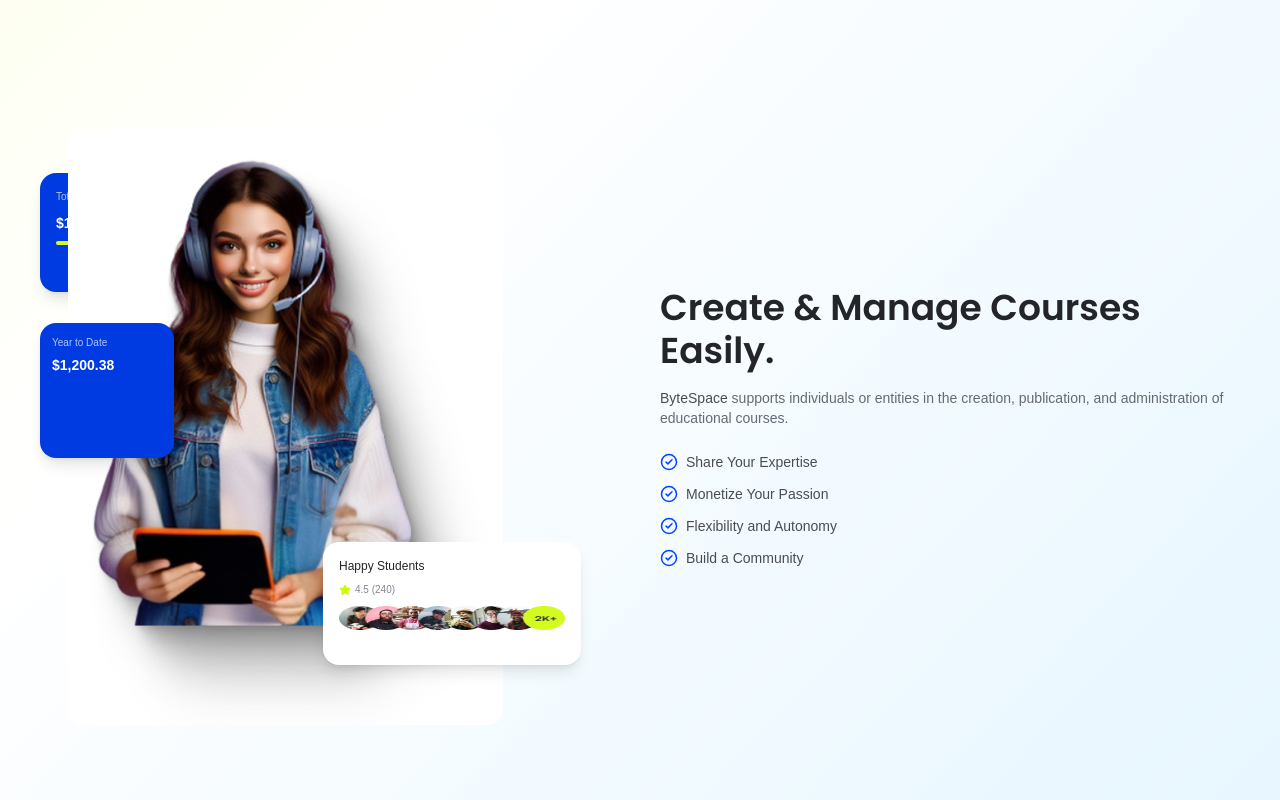
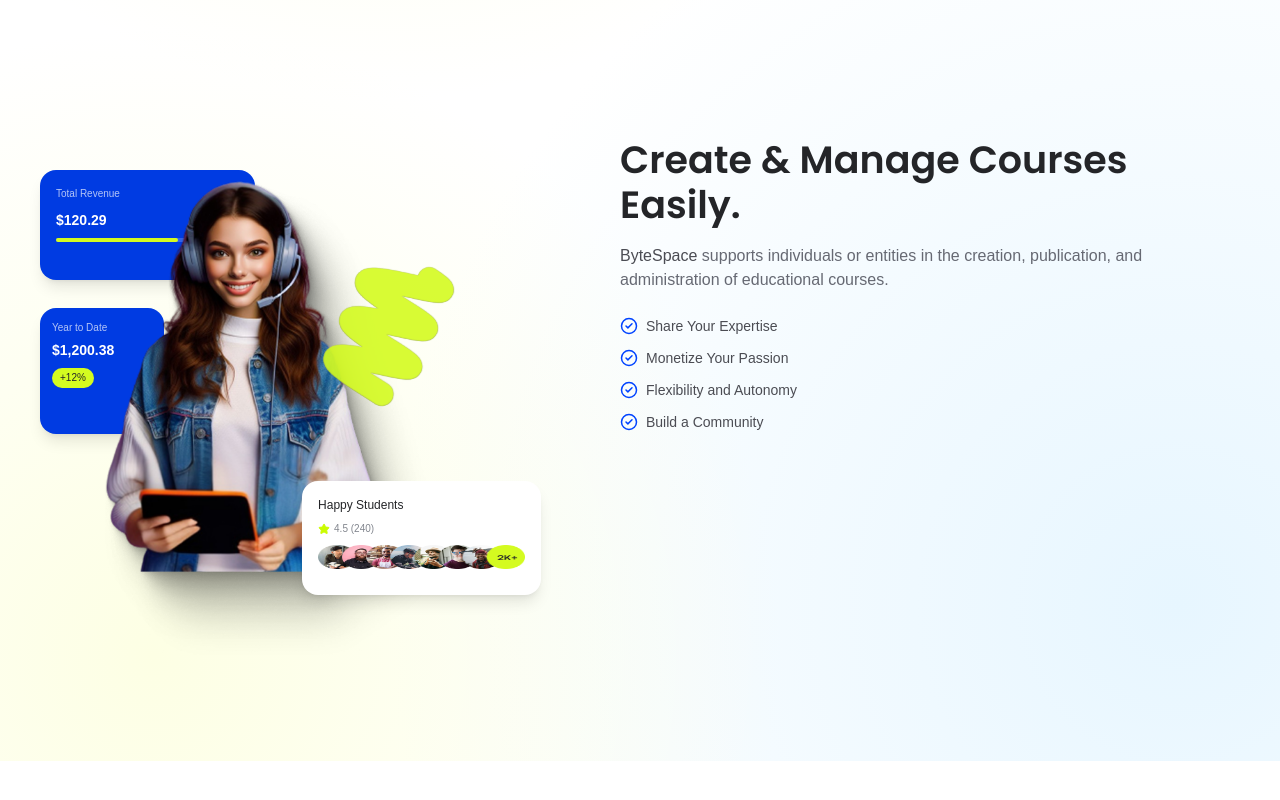
Before and after one commit to Laboni108/bytespace-new, a React (Vite) app: page / in a window 1280 px wide. Shown: the part 3080-3880 px from the top of the page. Built offline with nearby package versions, Linux system fonts and the light colour scheme; a web font is replaced by a local one.

Commit message:
fix: card layering, missing badge, text sizing, squiggle visibility, and gradient

```diff
--- a/src/components/sections/Growth.jsx
+++ b/src/components/sections/Growth.jsx
@@ -1,6 +1,6 @@
 import { CheckCircle2, Star } from "lucide-react";
 import heroPhoto from "../../assets/images/hero-photo.png";
-import growthPhoto2 from "../../assets/images/growth-photo-2.jpg";
+import growthPhoto2 from "../../assets/images/growth-photo-2.png";
 import squiggleLime from "../../assets/images/squiggle-lime.svg";
 import course1 from "../../assets/images/course-1.jpg";
 import avatars from "../../assets/images/avatars.png";
@@ -18,8 +18,6 @@ const checklist = [
   "Build a Community",
 ];
 
-// Converts Figma's Left/Top/Width/Height into % of a given stage size,
-// so everything scales together at any screen width.
 const posIn = (stageW, stageH) => (leftPx, topPx, widthPx, heightPx) => ({
   left: `${(leftPx / stageW) * 100}%`,
   top: `${(topPx / stageH) * 100}%`,
@@ -32,7 +30,16 @@ const femalePos = posIn(541, 596);
 
 export default function Growth() {
   return (
-    <section className="bg-gradient-to-br from-lime-50 via-white via-40% to-primary-50 py-20">
+    <section
+      className="py-20"
+      style={{
+        background:
+          "radial-gradient(circle at 30% 5%, #fdffe4 0%, transparent 38%), " +
+          "radial-gradient(circle at 12% 92%, #fdffe4 0%, transparent 38%), " +
+          "radial-gradient(circle at 92% 88%, #e7f6ff 0%, transparent 48%), " +
+          "#ffffff",
+      }}
+    >
       <div className="mx-auto flex max-w-[1200px] flex-col gap-24 px-5 xl:px-0">
         {/* Row 1: text (574px) + photo stage (621px), gap 63px */}
         <div className="flex flex-col items-center gap-10 lg:flex-row lg:items-center lg:gap-[63px]">
@@ -62,11 +69,11 @@ export default function Growth() {
           {/* Visual stage: 621 x 552 */}
           <div
             className="relative w-full lg:min-w-0 lg:max-w-[621px] lg:flex-1"
-             style={{ aspectRatio: "621 / 552" }}
-                >
-            {/* Mini course card peeking out behind the photo */}
+            style={{ aspectRatio: "621 / 552" }}
+          >
+            {/* Mini course card, behind everything */}
             <div
-              className="absolute overflow-hidden rounded-2xl border border-shuttle-200 bg-white"
+              className="absolute z-0 overflow-hidden rounded-2xl border border-shuttle-200 bg-white"
               style={malePos(0, 0, 373, 384)}
             >
               <img src={course1} alt="" className="h-1/2 w-full object-cover" />
@@ -82,8 +89,7 @@ export default function Growth() {
               </div>
             </div>
 
-            <img src={squiggleLime} alt="" className="absolute hidden opacity-90 sm:block" style={malePos(406, 67, 215, 215)} />
-
+            {/* Photo, middle layer */}
             <img
               src={heroPhoto}
               alt="Student learning online"
@@ -91,6 +97,7 @@ export default function Growth() {
               style={malePos(22, 12, 577, 540)}
             />
 
+            {/* Learning Progress card */}
             <div
               className="absolute z-20 flex flex-col gap-2 rounded-2xl bg-white/95 p-4 shadow-lg backdrop-blur"
               style={malePos(345, 213, 232, 138)}
@@ -101,15 +108,23 @@ export default function Growth() {
                 <div className="h-1.5 w-[55%] rounded-full bg-lime-400" />
               </div>
             </div>
+
+            {/* Squiggle, topmost — sits in front of the white card */}
+            <img
+              src={squiggleLime}
+              alt=""
+              className="absolute z-30 hidden opacity-90 sm:block"
+              style={malePos(406, 67, 215, 215)}
+            />
           </div>
         </div>
 
-        {/* Row 2: photo stage (541px) + text (580px), gap 79px */}
-        <div className="flex flex-col items-center gap-10 lg:flex-row-reverse lg:items-center lg:gap-[79px]">
-          <div className="flex w-full flex-col gap-6 lg:w-[580px] lg:shrink-0">
+        {/* Row 2: photo stage (541px) + text (620px), gap 79px, top-aligned */}
+        <div className="flex flex-col items-center gap-10 lg:flex-row-reverse lg:items-start lg:gap-[79px]">
+          <div className="flex w-full flex-col gap-6 pt-2 lg:w-[620px] lg:shrink-0">
             <div>
-              <h2 className="text-[28px] sm:text-[36px]">Create &amp; Manage Courses Easily.</h2>
-              <p className="mt-4 text-sm text-shuttle-500">
+              <h2 className="text-[30px] sm:text-[38px]">Create &amp; Manage Courses Easily.</h2>
+              <p className="mt-4 text-base text-shuttle-500">
                 <span className="font-medium text-shuttle-700">ByteSpace</span>{" "}
                 supports individuals or entities in the creation, publication,
                 and administration of educational courses.
@@ -128,17 +143,9 @@ export default function Growth() {
           {/* Visual stage: 541 x 596 */}
           <div
             className="relative w-full lg:min-w-0 lg:max-w-[541px] lg:flex-1"
-                  style={{ aspectRatio: "541 / 596" }}
-                        >
-            <img
-              src={growthPhoto2}
-              alt="Course creator"
-              className="absolute z-10 rounded-2xl object-cover"
-              style={femalePos(28, 0, 435, 596)}
-            />
-
-            <img src={squiggleLime} alt="" className="absolute hidden opacity-90 sm:block" style={femalePos(305, 114, 215, 215)} />
-
+            style={{ aspectRatio: "541 / 596" }}
+          >
+            {/* Blue cards, behind the photo */}
             <div
               className="absolute z-0 flex flex-col gap-2 rounded-2xl bg-primary-800 p-4 shadow-lg"
               style={femalePos(0, 44, 232, 119)}
@@ -151,16 +158,36 @@ export default function Growth() {
             </div>
 
             <div
-              className="absolute z-20 flex flex-col gap-1 rounded-2xl bg-primary-800 p-3 shadow-lg"
+              className="absolute z-0 flex flex-col gap-1 rounded-2xl bg-primary-800 p-3 shadow-lg"
               style={femalePos(0, 194, 134, 135)}
             >
               <p className="text-[10px] text-white/70">Year to Date</p>
               <p className="text-sm font-semibold text-white">$1,200.38</p>
+              <span className="mt-1 w-fit rounded-full bg-lime-400 px-2 py-0.5 text-[10px] font-medium text-shuttle-950">
+                +12%
+              </span>
             </div>
 
+            {/* Photo, middle layer — must be a transparent PNG */}
+            <img
+              src={growthPhoto2}
+              alt="Course creator"
+              className="absolute z-10 object-contain"
+              style={femalePos(28, 0, 435, 596)}
+            />
+
+            {/* Squiggle, sits beside her head, in front of the photo's transparent area */}
+            <img
+              src={squiggleLime}
+              alt=""
+              className="absolute z-20 hidden opacity-90 sm:block"
+              style={femalePos(305, 114, 215, 215)}
+            />
+
+            {/* White card, moved up slightly and on top of everything */}
             <div
               className="absolute z-30 flex flex-col gap-2 rounded-2xl bg-white p-4 shadow-lg"
-              style={femalePos(283, 413, 258, 123)}
+              style={femalePos(283, 380, 258, 123)}
             >
               <p className="text-xs font-medium text-shuttle-950">Happy Students</p>
               <div className="flex items-center gap-1">
```
Also changed, not shown: src/assets/images/growth-photo-2.jpg (deleted), src/assets/images/growth-photo-2.png (added).
